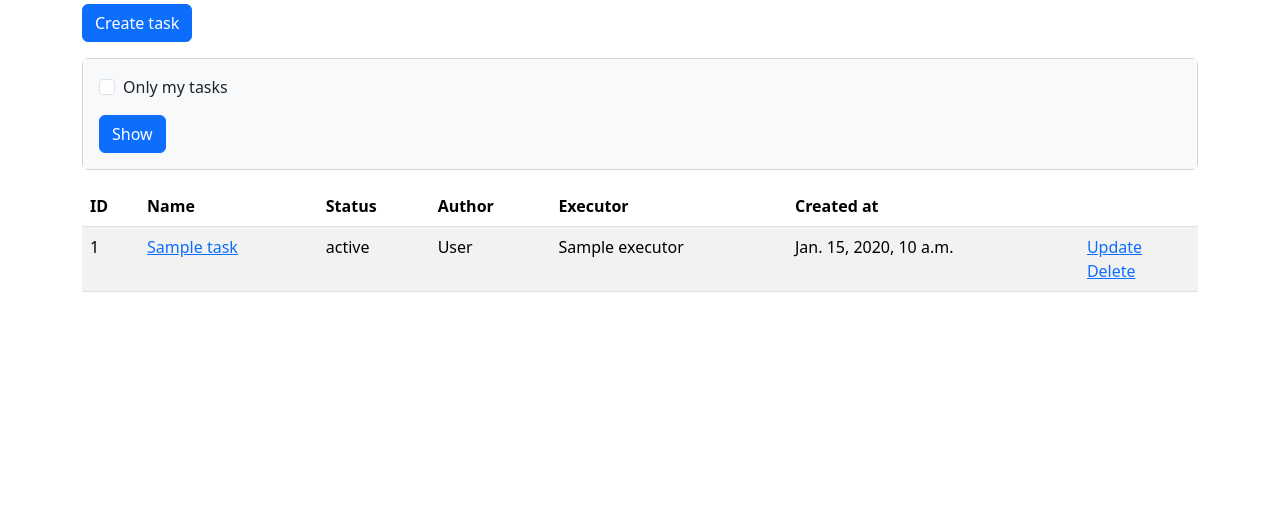
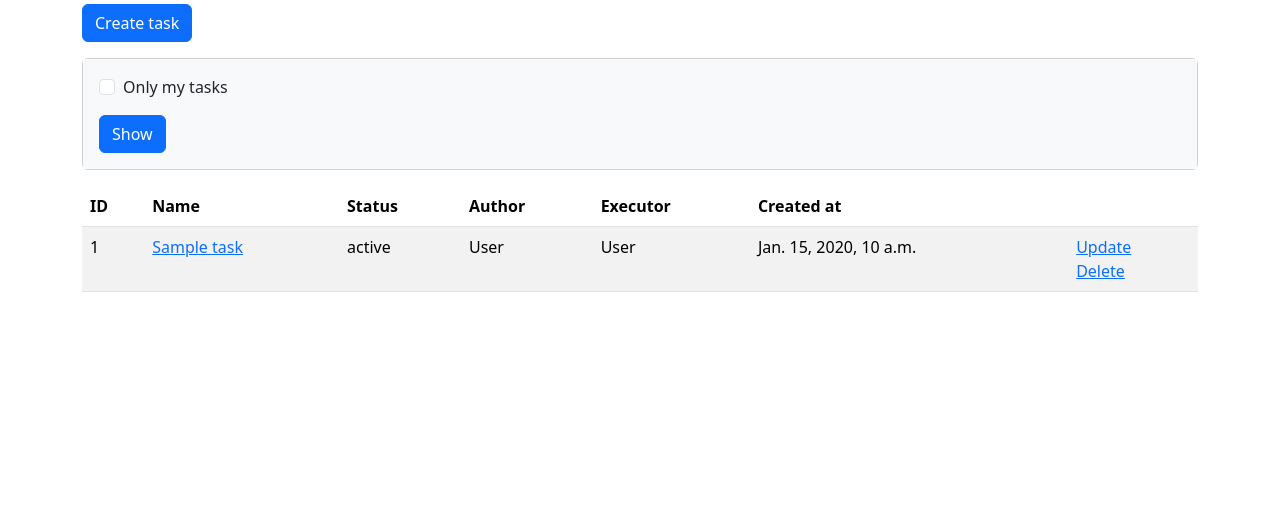
Before and after one commit to TarakanovAndrey/-python-_task_manager, a Django app: template tasks/templates/tasks/tasks_list.html in a window 1280 px wide. Shown: the part 148-680 px from the top of the page. Run offline with Django 4.2, Linux system fonts and the light colour scheme; the template is opened without the code that fills it: most values are stand-ins (such as "Sample title", 1, 10 or a date in 2020); some libraries are stand-ins or nearby versions.

Commit message:
update task create

```diff
--- a/tasks/forms.py
+++ b/tasks/forms.py
@@ -87,6 +87,7 @@ class TasksFilterForm(ModelForm):
             'labels': forms.Select(
                 attrs={
                     'class': 'form-select',
+                    'name': 'label'
                 }
             ),
         }
--- a/tasks/models.py
+++ b/tasks/models.py
@@ -11,6 +11,7 @@ class Task(models.Model):
     author_fullname = models.CharField(max_length=150)
     author = models.ForeignKey(User, on_delete=models.PROTECT, related_name='author_id', blank=True, null=True)
     executor = models.ForeignKey(User, on_delete=models.PROTECT, blank=True, null=True,)
+    executor_fullname = models.CharField(max_length=150)
     status = models.ForeignKey(Status, on_delete=models.PROTECT, blank=True, null=True)
     labels = models.ManyToManyField(Label, blank=True)
 
--- a/tasks/templates/tasks/tasks_list.html
+++ b/tasks/templates/tasks/tasks_list.html
@@ -65,7 +65,7 @@
                     <td><a href="{% url 'task_info' task.pk %}">{{ task.name }}</a></td>
                     <td>{{ task.status }}</td>
                     <td>{{ task.author_fullname }}</td>
-                    <td>{{ task.executor }}</td>
+                    <td>{{ task.executor_fullname }}</td>
                     <td>{{ task.created_at }}</td>
                     <td>
                         {% if request.user.is_authenticated and request.user.id == user.id %}
--- a/tasks/views.py
+++ b/tasks/views.py
@@ -8,6 +8,7 @@ from django.urls import reverse_lazy
 from tasks.support_functions import get_filtered_tasks
 from django.contrib.auth.mixins import LoginRequiredMixin
 from django.utils.translation import gettext_lazy as _
+from django.contrib.auth.models import User
 
 
 class TasksListView(LoginRequiredMixin, View):
@@ -73,8 +74,13 @@ class TaskCreateView(CreateView):
         form = forms.TaskCreateForm(request.POST)
         if form.is_valid():
             task = form.save(commit=False)
+
             task.author = self.request.user
             task.author_fullname = f"{self.request.user.first_name} {self.request.user.last_name}"
+
+            executor = User.objects.get(id=task.executor.id)
+            task.executor_fullname = f"{executor.first_name} {executor.last_name}"
+
             task.save()
             messages.success(request, _('The task was successfully created'))
             return redirect('tasks_list')
```
Also changed, not shown: db.sqlite3, tasks/migrations/0002_task_executor_fullname.py (added).
